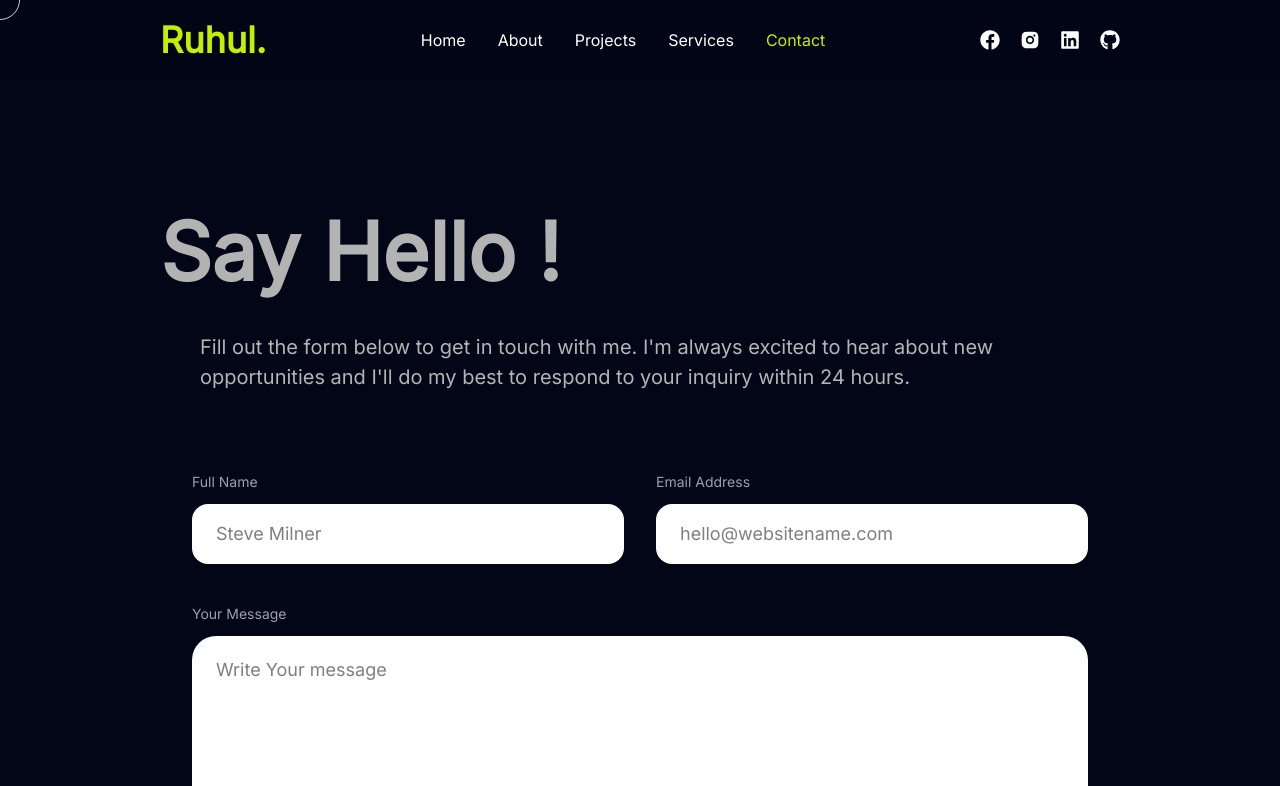
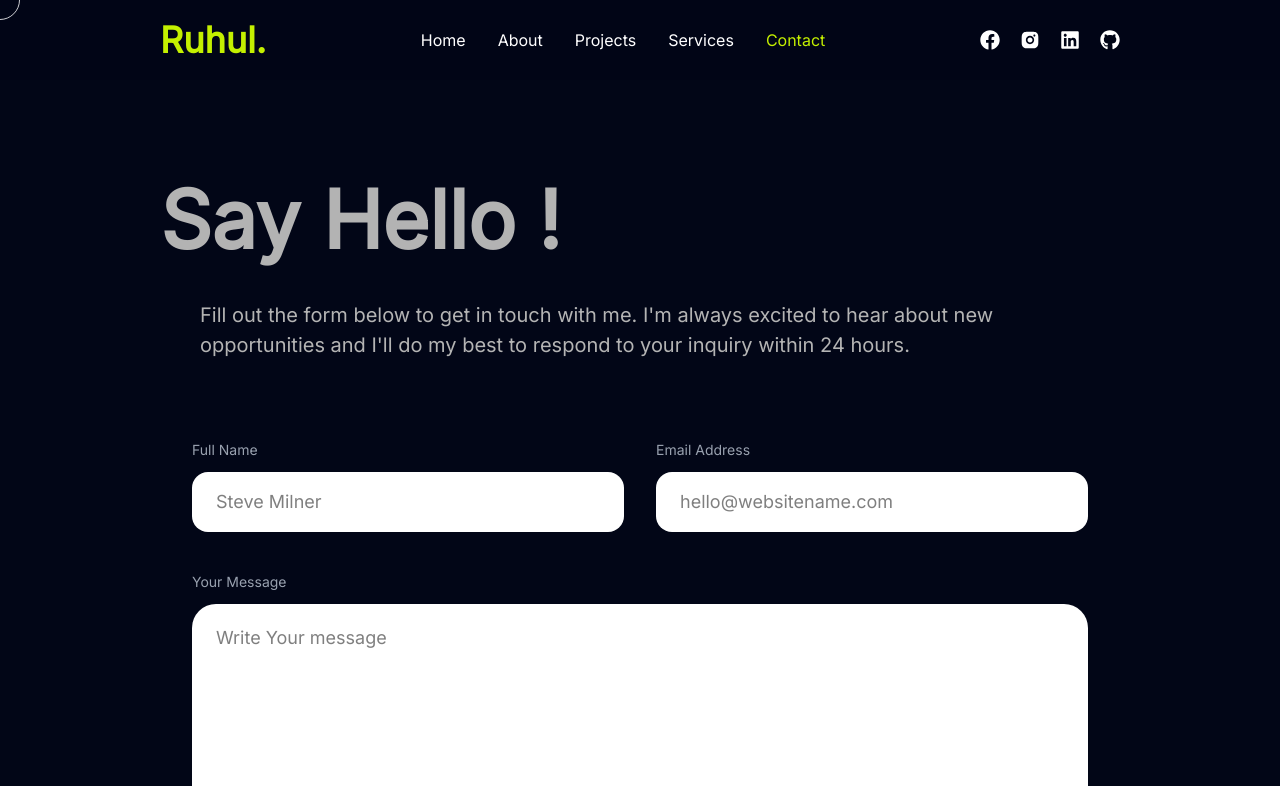
Before and after one commit to ruhul2003/My-Portfolio, a React (Vite) app: page /contact in a window 1280 px wide. Shown: the top 786 px of the page. Built offline with nearby package versions, Linux system fonts and the light colour scheme.

Commit message:
FIxed some animation issues

```diff
--- /dev/null
+++ b/src/Components/AnimatedSection.jsx
@@ -0,0 +1,44 @@
+// src/Components/AnimatedSection.jsx
+import { motion } from 'framer-motion';
+
+const AnimatedSection = ({ children, direction = "up", delay = 0 }) => {
+  const variants = {
+    up: {
+      initial: { opacity: 0, y: 40 },
+      animate: {
+        opacity: 1,
+        y: 0,
+        transition: { duration: 0.6, ease: "easeOut", delay }
+      }
+    },
+    left: {
+      initial: { opacity: 0, x: -60 },
+      animate: {
+        opacity: 1,
+        x: 0,
+        transition: { duration: 0.6, ease: "easeOut", delay }
+      }
+    },
+    right: {
+      initial: { opacity: 0, x: 60 },
+      animate: {
+        opacity: 1,
+        x: 0,
+        transition: { duration: 0.6, ease: "easeOut", delay }
+      }
+    }
+  };
+
+  return (
+    <motion.div
+      initial="initial"
+      whileInView="animate"
+      viewport={{ once: true }}     // Important: Runs only once
+      variants={variants[direction]}
+    >
+      {children}
+    </motion.div>
+  );
+};
+
+export default AnimatedSection;
--- a/src/Components/Layout.jsx
+++ b/src/Components/Layout.jsx
@@ -1,93 +1,17 @@
 // src/Components/Layout.jsx
-import { Outlet, useLocation } from 'react-router-dom';
-import { motion, AnimatePresence } from 'framer-motion';
+import { Outlet } from 'react-router-dom';
 import Navbar from './Navbar';
 import Footer from './Footer';
 
-const pageVariants = {
-  initial: {
-    opacity: 0,
-  },
-  animate: {
-    opacity: 1,
-    transition: {
-      duration: 0.6,
-      ease: "easeOut",
-      staggerChildren: 0.1,        // Creates nice staggered effect
-    },
-  },
-  exit: {
-    opacity: 0,
-    transition: {
-      duration: 0.4,
-      ease: "easeIn",
-    },
-  },
-};
-
-// Different animations for left and right coming elements
-const leftVariant = {
-  initial: { opacity: 0, x: -60 },
-  animate: {
-    opacity: 1,
-    x: 0,
-    transition: { duration: 0.5, ease: "easeOut" }
-  },
-  exit: {
-    opacity: 0,
-    x: -40,
-    transition: { duration: 0.4 }
-  },
-};
-
-const rightVariant = {
-  initial: { opacity: 0, x: 60 },
-  animate: {
-    opacity: 1,
-    x: 0,
-    transition: { duration: 0.5, ease: "easeOut" }
-  },
-  exit: {
-    opacity: 0,
-    x: 40,
-    transition: { duration: 0.4 }
-  },
-};
-
-const centerVariant = {
-  initial: { opacity: 0, y: 30 },
-  animate: {
-    opacity: 1,
-    y: 0,
-    transition: { duration: 0.5, ease: "easeOut" }
-  },
-  exit: {
-    opacity: 0,
-    y: -20,
-    transition: { duration: 0.35 }
-  },
-};
-
 const Layout = () => {
-  const location = useLocation();
-
   return (
     <div className="min-h-screen flex flex-col bg-[#020617] text-white">
       <Navbar />
 
       <main className="flex-1">
-        <AnimatePresence mode="wait">
-          <motion.div
-            key={location.pathname}
-            initial="initial"
-            animate="animate"
-            exit="exit"
-            variants={pageVariants}
-            className="pt-20"                 // Keeps space for fixed navbar
-          >
-            <Outlet />
-          </motion.div>
-        </AnimatePresence>
+        <div className="pt-20">   {/* Space for fixed navbar */}
+          <Outlet />
+        </div>
       </main>
 
       <Footer />
--- a/src/pages/AboutPage.jsx
+++ b/src/pages/AboutPage.jsx
@@ -1,11 +1,18 @@
+// src/pages/AboutPage.jsx
 import About from '../Components/About';
 import Education from '../Components/Education';
+import AnimatedSection from '../Components/AnimatedSection';
 
 const AboutPage = () => {
   return (
-    <div className="pt-8 pb-10">
-      <About />
-      <Education />
+    <div className="pb-16 space-y-20">
+      <AnimatedSection direction="left">
+        <About />
+      </AnimatedSection>
+
+      <AnimatedSection direction="right" delay={0.2}>
+        <Education />
+      </AnimatedSection>
     </div>
   );
 };
--- a/src/pages/ContactPage.jsx
+++ b/src/pages/ContactPage.jsx
@@ -1,9 +1,13 @@
+// src/pages/ContactPage.jsx
 import Contact from '../Components/Contact';
+import AnimatedSection from '../Components/AnimatedSection';
 
 const ContactPage = () => {
   return (
-    <div className="pt-8 pb-10">
-      <Contact />
+    <div className="pb-16">
+      <AnimatedSection direction="up">
+        <Contact />
+      </AnimatedSection>
     </div>
   );
 };
--- a/src/pages/Home.jsx
+++ b/src/pages/Home.jsx
@@ -1,20 +1,40 @@
+// src/pages/Home.jsx
 import Banner from '../Components/Banner';
 import About from '../Components/About';
 import Education from '../Components/Education';
 import Services from '../Components/Services';
 import Projects from '../Components/Projects';
 import Contact from '../Components/Contact';
+import AnimatedSection from '../Components/AnimatedSection';
 
 const Home = () => {
   return (
-    <>
+    <div>
+      {/* Banner - No animation or very light */}
       <Banner />
-      <About />
-      <Education />
-      <Services />
-      <Projects />
-      <Contact />
-    </>
+
+      <div className="space-y-20">
+        <AnimatedSection direction="up">
+          <About />
+        </AnimatedSection>
+
+        <AnimatedSection direction="left" delay={0.1}>
+          <Education />
+        </AnimatedSection>
+
+        <AnimatedSection direction="right" delay={0.2}>
+          <Services />
+        </AnimatedSection>
+
+        <AnimatedSection direction="up" delay={0.1}>
+          <Projects />
+        </AnimatedSection>
+
+        <AnimatedSection direction="up" delay={0.2}>
+          <Contact />
+        </AnimatedSection>
+      </div>
+    </div>
   );
 };
 
--- a/src/pages/ProjectsPage.jsx
+++ b/src/pages/ProjectsPage.jsx
@@ -1,9 +1,13 @@
+// src/pages/ProjectsPage.jsx
 import Projects from '../Components/Projects';
+import AnimatedSection from '../Components/AnimatedSection';
 
 const ProjectsPage = () => {
   return (
-    <div className="pt-8 pb-10">
-      <Projects />
+    <div className="pb-16">
+      <AnimatedSection direction="up">
+        <Projects />
+      </AnimatedSection>
     </div>
   );
 };
--- a/src/pages/ServicesPage.jsx
+++ b/src/pages/ServicesPage.jsx
@@ -1,10 +1,13 @@
 // src/pages/ServicesPage.jsx
 import Services from '../Components/Services';
+import AnimatedSection from '../Components/AnimatedSection';
 
 const ServicesPage = () => {
   return (
-    <div className="pt-8 pb-16">   {/* pt-20 to push content below fixed navbar */}
-      <Services />
+    <div className="pb-16">
+      <AnimatedSection direction="right">
+        <Services />
+      </AnimatedSection>
     </div>
   );
 };
```
